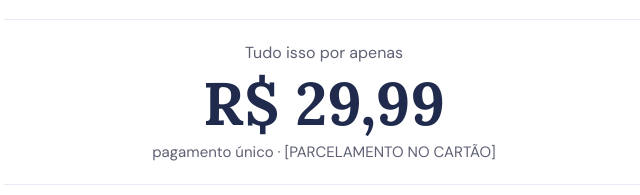
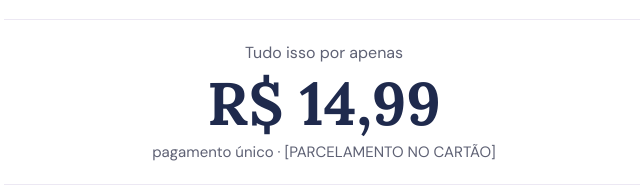
Before and after one commit to ldcoutinho/Protocolo-Noite-Tranquila, a plain HTML site: page index.html in a window 1280 px wide. Shown: the part 5734-5929 px from the top of the page, 316-956 px from the left. Drawn offline with Linux system fonts and the light colour scheme.

Commit message:
Update price from R$ 29,99 to R$ 14,99

```diff
--- a/index.html
+++ b/index.html
@@ -163,7 +163,7 @@ summary::-webkit-details-marker{display:none}
 </ul>
 <div style="text-align: center; display: flex; flex-direction: column; gap: 4px; padding: 20px 0; border-top: 1px solid #ECE8F3; border-bottom: 1px solid #ECE8F3">
 <span style="font-size: 16px; color: #5E6174">Tudo isso por apenas</span>
-<span style="font-family: Lora, serif; font-size: 60px; font-weight: 700; color: #1F2A4D; line-height: 1.1">R$ 29,99</span>
+<span style="font-family: Lora, serif; font-size: 60px; font-weight: 700; color: #1F2A4D; line-height: 1.1">R$ 14,99</span>
 <span style="font-size: 15px; color: #5E6174">pagamento único · [PARCELAMENTO NO CARTÃO]</span>
 </div>
 <a href="https://pay.kiwify.com.br/AGzx1o7" style="display: block; text-align: center; background: #F2B84B; color: #1F2A4D; font-weight: 700; font-size: 20px; text-decoration: none; border-radius: 14px; padding: 20px 24px; min-height: 44px">Quero meu acesso agora</a>
```
